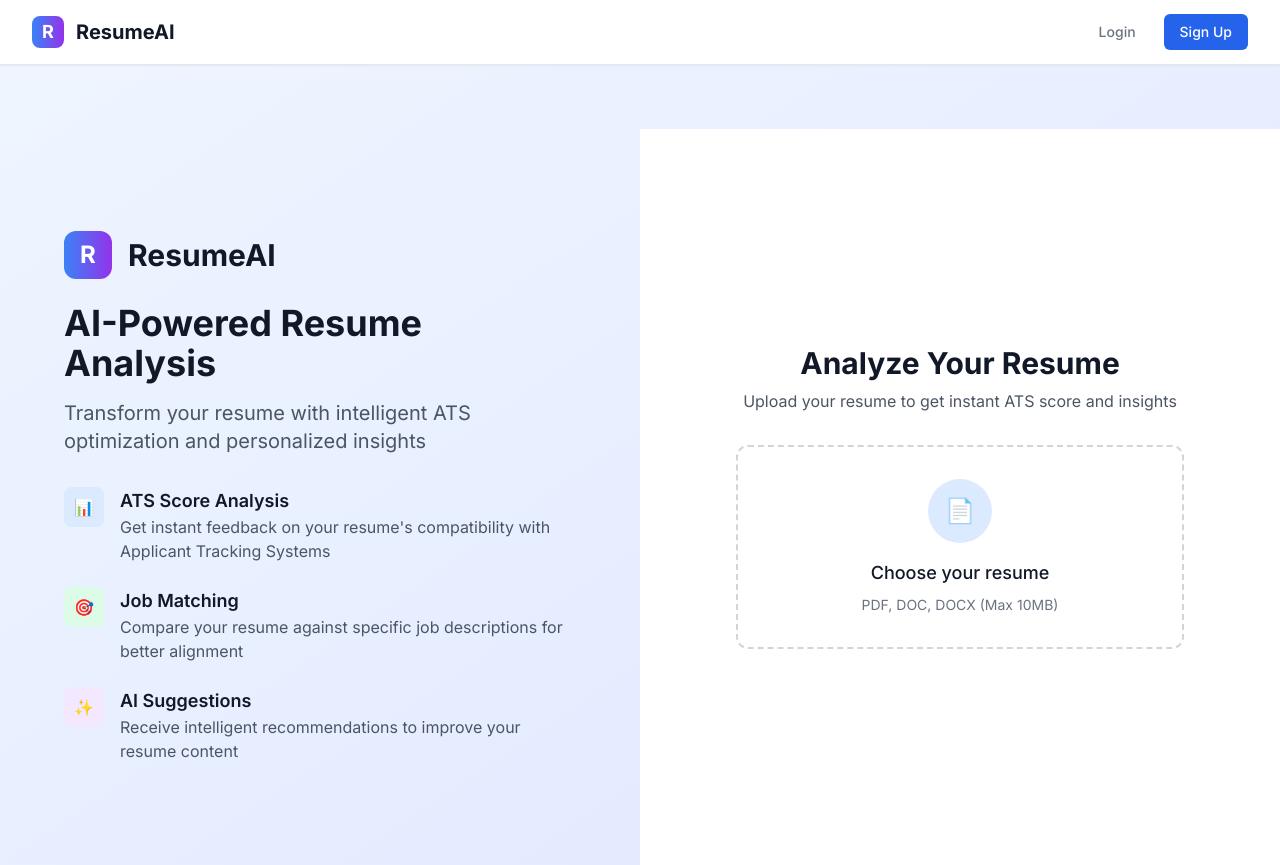
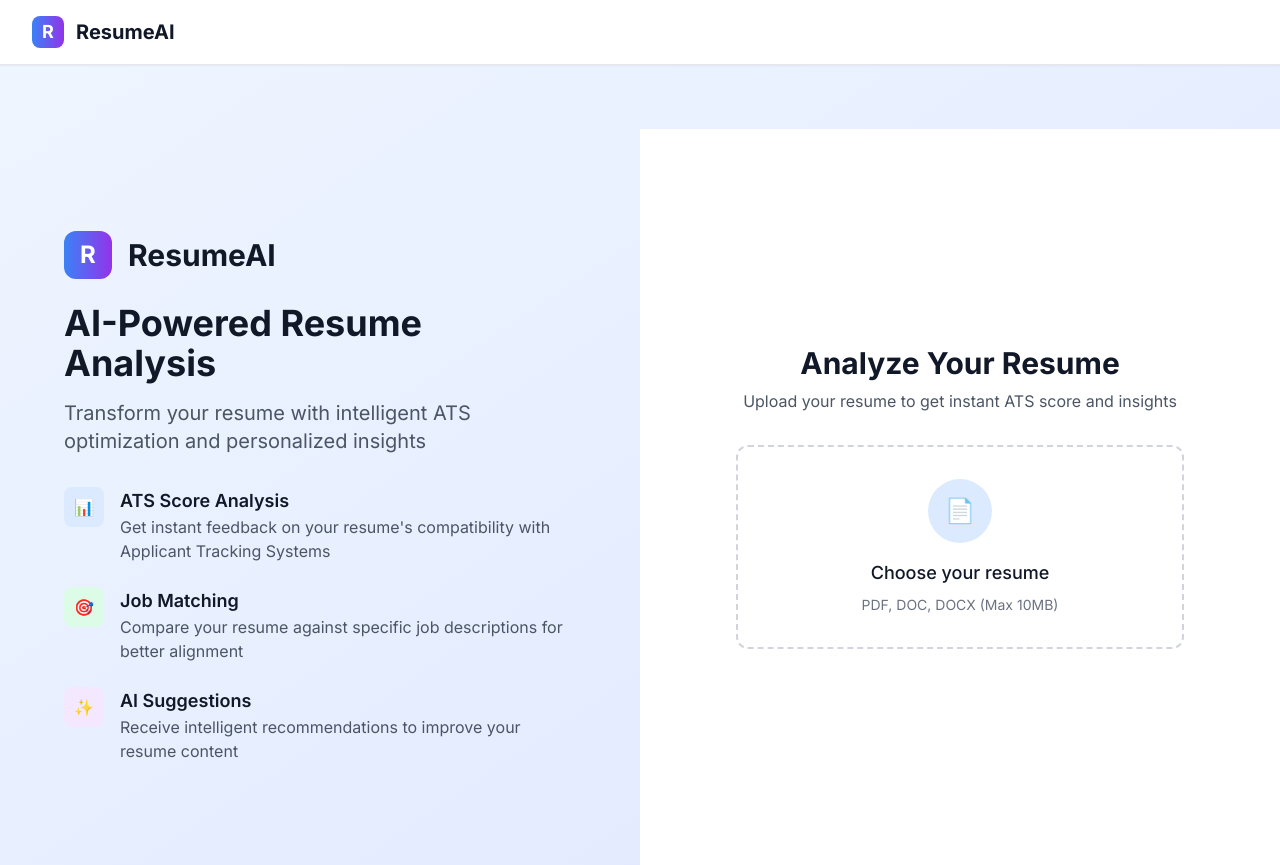
Before and after one commit to shalini0002/ResumeAnalyser, a Next.js app: page / in a window 1280 px wide. Built offline with nearby package versions, Linux system fonts and the light colour scheme; no server answers.

Commit message:
login remove from vd code

```diff
--- a/src/app/page.tsx
+++ b/src/app/page.tsx
@@ -68,16 +68,18 @@ export default function Dashboard() {
 
             {/* Auth Buttons */}
             <div className="flex items-center space-x-2 sm:space-x-4">
-              <button className="text-gray-500 hover:text-gray-700 px-2 sm:px-3 py-2 rounded-md text-xs sm:text-sm font-medium">
+              {/* <button className="text-gray-500 hover:text-gray-700 px-2 sm:px-3 py-2 rounded-md text-xs sm:text-sm font-medium">
                 Login
               </button>
               <button className="bg-blue-600 hover:bg-blue-700 text-white px-3 sm:px-4 py-2 rounded-md text-xs sm:text-sm font-medium">
                 Sign Up
-              </button>
+              </button> */}
             </div>
           </div>
         </div>
       </header>
+
+
 
       {/* Main Content */}
       <div className="flex flex-col lg:flex-row min-h-screen pt-16">
```
